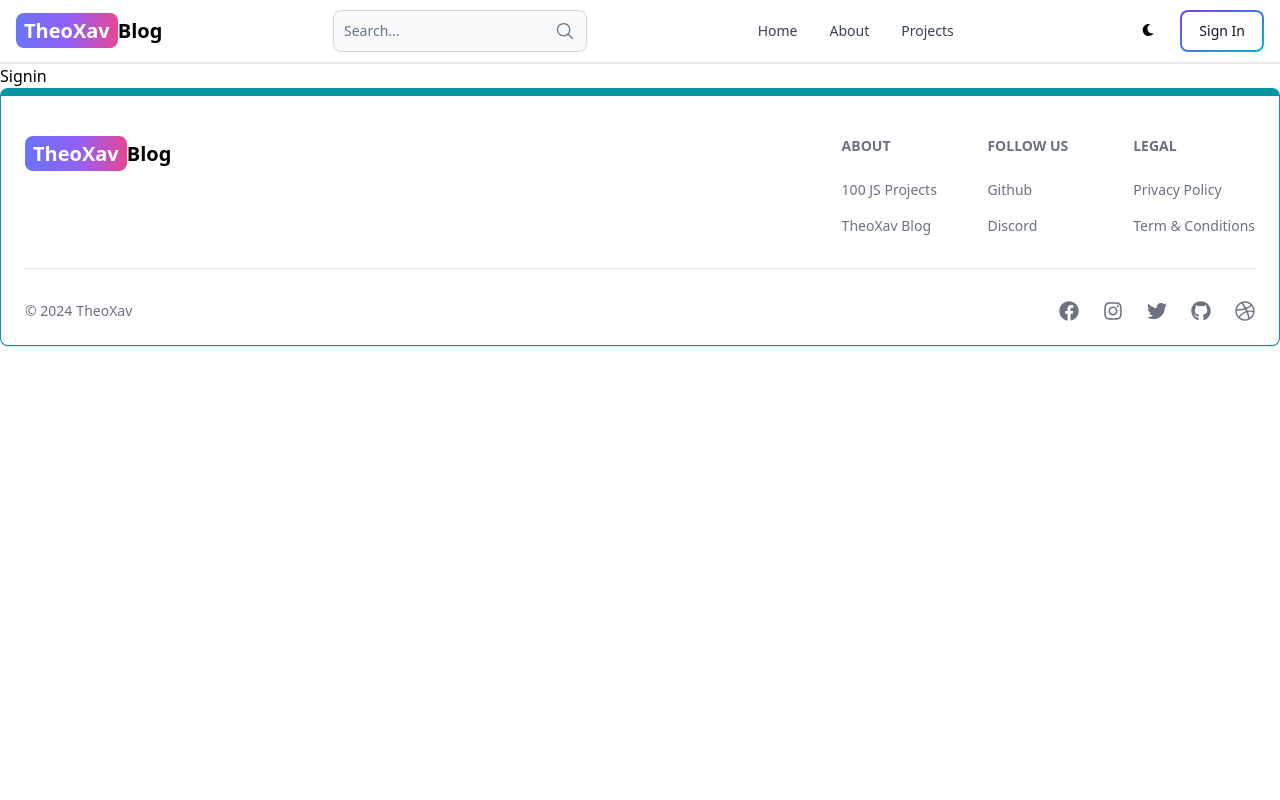
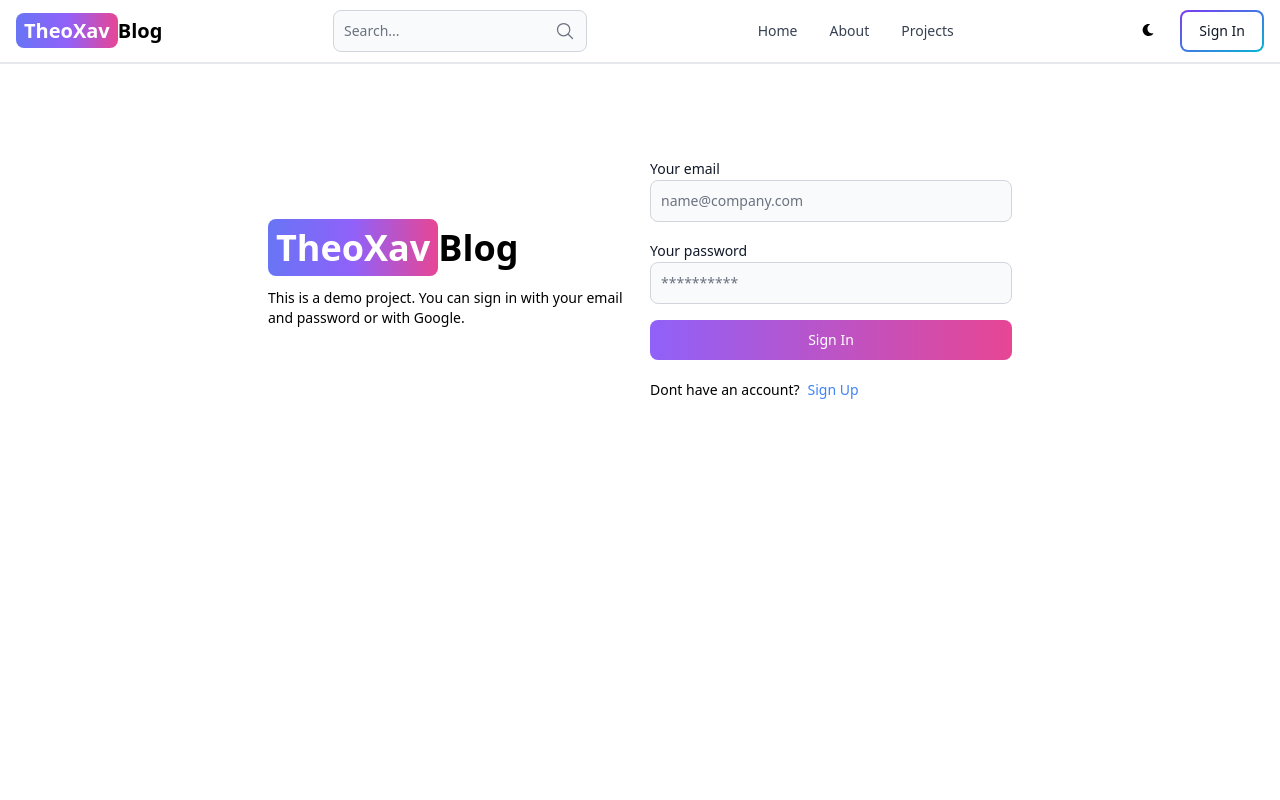
Before and after one commit to theoxav/mern-blog, a React app in the folder client/: page /sign-in in a window 1280 px wide. Shown: the top 800 px of the page. Built offline with nearby package versions, Linux system fonts and the light colour scheme; the HTML template or start-up script is replaced by a standard one.

Commit message:
complete signin page functionality

```diff
--- a/client/eslint.config.js
+++ b/client/eslint.config.js
@@ -30,6 +30,7 @@ export default [
       ...reactHooks.configs.recommended.rules,
       "react/jsx-no-target-blank": "off",
       "react/prop-types": "off",
+      "react/no-unescaped-entities": "off",
       "react-refresh/only-export-components": [
         "warn",
         { allowConstantExport: true },
--- /dev/null
+++ b/client/src/components/Forms/SigninForm.jsx
@@ -0,0 +1,88 @@
+import { useState } from "react";
+import { Button, Spinner, Alert } from "flowbite-react";
+import { Link, useNavigate } from "react-router-dom";
+import InputField from "../UI/InputField";
+
+const SigninForm = () => {
+  const navigate = useNavigate();
+  const [formData, setFormData] = useState({});
+  const [errorMessage, setErrorMessage] = useState(null);
+  const [loading, setLoading] = useState(false);
+
+  const handleChange = (e) => {
+    setFormData({ ...formData, [e.target.id]: e.target.value.trim() });
+  };
+
+  const handleSubmit = async (e) => {
+    e.preventDefault();
+    if (!formData.email || !formData.password) {
+      setErrorMessage("Please fill in all fields");
+      return;
+    }
+    try {
+      setLoading(true);
+      setErrorMessage(null);
+      const res = await fetch("/api/auth/signin", {
+        method: "POST",
+        headers: {
+          "Content-Type": "application/json",
+        },
+        body: JSON.stringify(formData),
+      });
+      const data = await res.json();
+      if (!res.ok) {
+        setErrorMessage(data.message);
+        return;
+      }
+      navigate("/");
+    } catch (error) {
+      setErrorMessage(error.message);
+    } finally {
+      setLoading(false);
+    }
+  };
+
+  return (
+    <>
+      <form className="flex flex-col gap-4" onSubmit={handleSubmit}>
+        <InputField
+          id="email"
+          type="email"
+          placeholder="name@company.com"
+          label="Your email"
+          onChange={handleChange}
+        />
+        <InputField
+          id="password"
+          type="password"
+          placeholder="**********"
+          label="Your password"
+          onChange={handleChange}
+        />
+        <Button gradientDuoTone="purpleToPink" type="submit" disabled={loading}>
+          {loading ? (
+            <>
+              <Spinner size="sm" />
+              <span className="pl-3">Loading...</span>
+            </>
+          ) : (
+            "Sign In"
+          )}
+        </Button>
+      </form>
+      <div className="flex gap-2 text-sm mt-5">
+        <span>Dont have an account?</span>
+        <Link to="/sign-up" className="text-blue-500">
+          Sign Up
+        </Link>
+      </div>
+      {errorMessage && (
+        <Alert className="mt-5" color="failure">
+          {errorMessage}
+        </Alert>
+      )}
+    </>
+  );
+};
+
+export default SigninForm;
--- /dev/null
+++ b/client/src/components/Layout/AuthLayout.jsx
@@ -0,0 +1,22 @@
+import { Link } from "react-router-dom";
+
+function AuthLayout({ title, children }) {
+  return (
+    <div className="min-h-screen mt-20">
+      <div className="flex p-3 max-w-3xl mx-auto flex-col md:flex-row md:items-center gap-5">
+        <div className="flex-1">
+          <Link to="/" className="font-bold dark:text-white text-4xl">
+            <span className="px-2 py-1 bg-gradient-to-r from-indigo-500 via-purple-500 to-pink-500 rounded-lg text-white">
+              TheoXav
+            </span>
+            Blog
+          </Link>
+          <p className="text-sm mt-5">{title}</p>
+        </div>
+        <div className="flex-1">{children}</div>
+      </div>
+    </div>
+  );
+}
+
+export default AuthLayout;
--- a/client/src/pages/Signin.jsx
+++ b/client/src/pages/Signin.jsx
@@ -1,3 +1,10 @@
+import SigninForm from "../components/Forms/SigninForm";
+import AuthLayout from "../components/Layout/AuthLayout";
+
 export default function Signin() {
-  return <div>Signin</div>;
+  return (
+    <AuthLayout title="This is a demo project. You can sign in with your email and password or with Google.">
+      <SigninForm />
+    </AuthLayout>
+  );
 }
--- a/client/src/pages/Signup.jsx
+++ b/client/src/pages/Signup.jsx
@@ -1,29 +1,10 @@
-import { Link } from "react-router-dom";
 import SignupForm from "../components/Forms/SignupForm";
+import AuthLayout from "../components/Layout/AuthLayout";
 
 export default function Signup() {
   return (
-    <div className="min-h-screen mt-20">
-      <div className="flex p-3 max-w-3xl mx-auto flex-col md:flex-row md:items-center gap-5">
-        {/* left */}
-        <div className="flex-1">
-          <Link to="/" className="font-bold dark:text-white text-4xl">
-            <span className="px-2 py-1 bg-gradient-to-r from-indigo-500 via-purple-500 to-pink-500 rounded-lg text-white">
-              TheoXav
-            </span>
-            Blog
-          </Link>
-          <p className="text-sm mt-5">
-            This is a demo project. You can sign up with your email and password
-            or with Google.
-          </p>
-        </div>
-
-        {/* right */}
-        <div className="flex-1">
-          <SignupForm />
-        </div>
-      </div>
-    </div>
+    <AuthLayout title="This is a demo project. You can sign up with your email and password or with Google.">
+      <SignupForm />
+    </AuthLayout>
   );
 }
```
